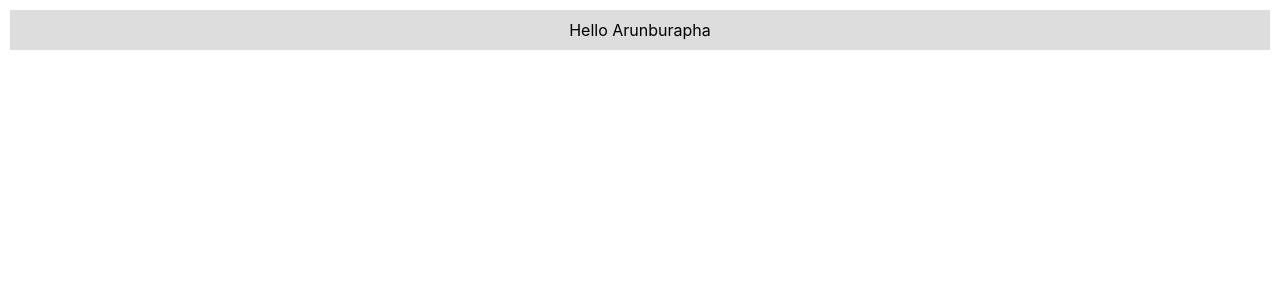
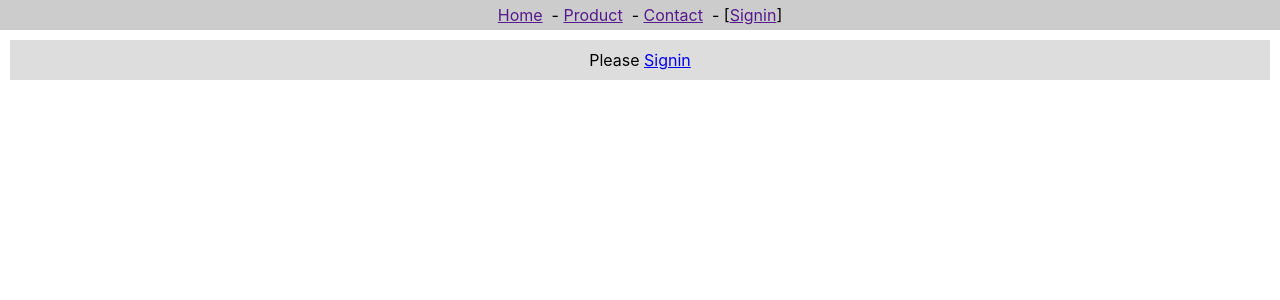
Before and after one commit to student-Blue/app1, a React (Create React App) app: page / in a window 1280 px wide. Shown: the top 300 px of the page. Built offline with nearby package versions, Linux system fonts and the light colour scheme.

Commit message:
Create content2 & header2

```diff
--- a/src/App.js
+++ b/src/App.js
@@ -1,10 +1,13 @@
 import React from 'react';
 import { userContext } from './context'
-import Context from './context-contents';
+import Context2 from './context-contents2';
+import Header2 from './context-header2';
 export default function App() {
+  let [user, setUser] = React.useState()
   return (
-    <userContext.Provider value={'Arunburapha'}>
-      <Context />
+    <userContext.Provider value={[user, setUser]}>
+      <Header2 />
+      <Context2 />
     </userContext.Provider>
   )
 }
--- /dev/null
+++ b/src/context-contents2.js
@@ -0,0 +1,25 @@
+import React from "react";
+import { userContext } from "./context"
+export default function Context2() {
+    let [user, setUser] = React.useContext(userContext)
+    const contentStyle = {
+        backgroundColor: '#ddd',
+        textAlign: 'center',
+        margin: 10,
+        padding: 10
+    }
+    const onClickSignin = (event) =>{
+        event.preventDefault()
+        setUser('Arunburapha')
+    }
+    return(
+        <div style={contentStyle}>
+            {
+                (user)
+                ? <span> Hello {user} </span>
+                : <span> Please <a href="#" onClick={onClickSignin}>Signin</a></span>
+            }
+        </div>
+    )
+
+}
--- /dev/null
+++ b/src/context-header2.js
@@ -0,0 +1,33 @@
+import React from "react";
+import { userContext } from "./context";
+export default class Header2 extends React.Component {
+    static contextType = userContext
+    render() {
+        let [user, setUser] = this.context
+        const headerStyle = {
+            backgroundColor: '#ccc',
+            textAlign: 'center',
+            padding: 5
+        }
+        const onClickSignout = (event) => {
+            event.preventDefault()
+            setUser('')
+        }
+        const onClickSignin = (event) => {
+            event.preventDefault()
+            setUser('Arunburapha')
+        }
+        return (
+            <div style={headerStyle}>
+                <a href="">Home</a> &nbsp;-&nbsp;
+                <a href="">Product</a> &nbsp;-&nbsp;
+                <a href="">Contact</a> &nbsp;-&nbsp;
+                {
+                    (user)
+                        ? <span>[{user}&nbsp;:&nbsp;<a href="" onClick={onClickSignout}>Signout</a>]</span>
+                        : <span>[<a href="" onClick={onClickSignin}>Signin</a>]</span>
+                }
+            </div>
+        )
+    }
+}
```
